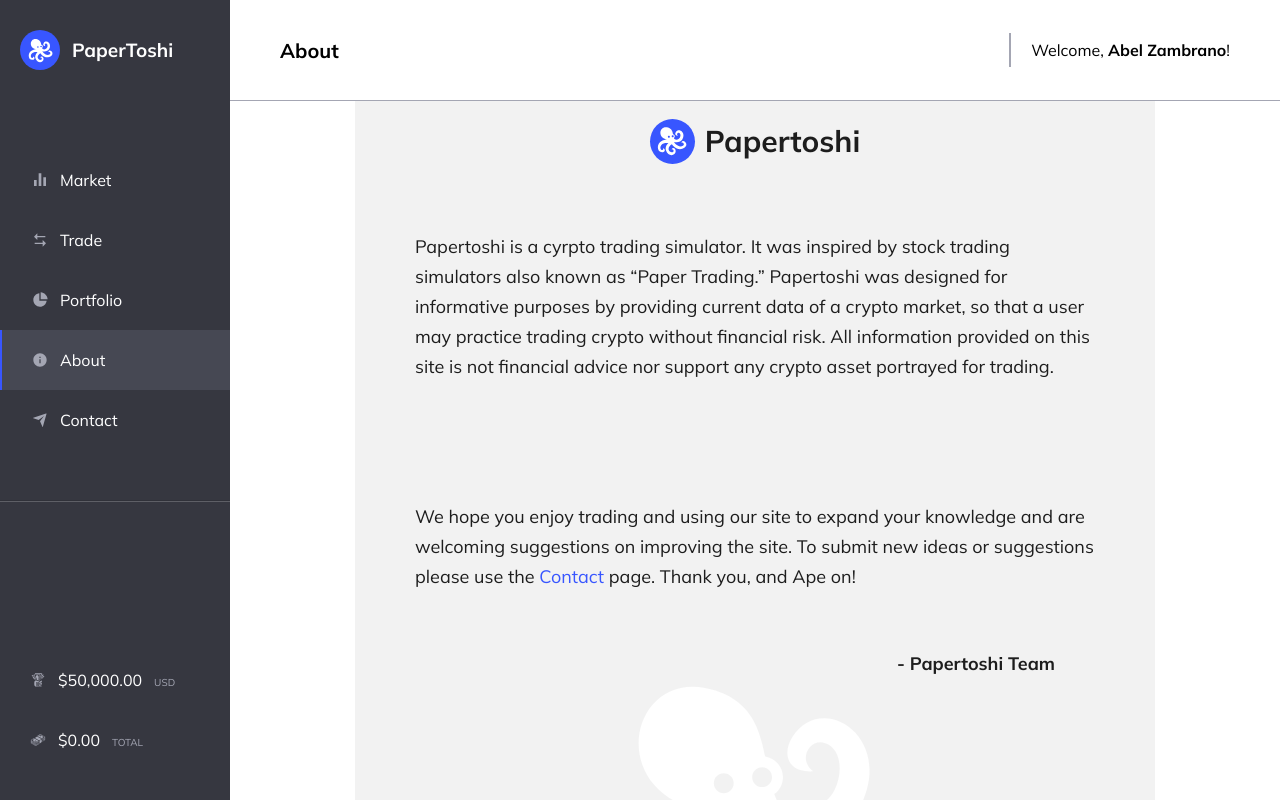
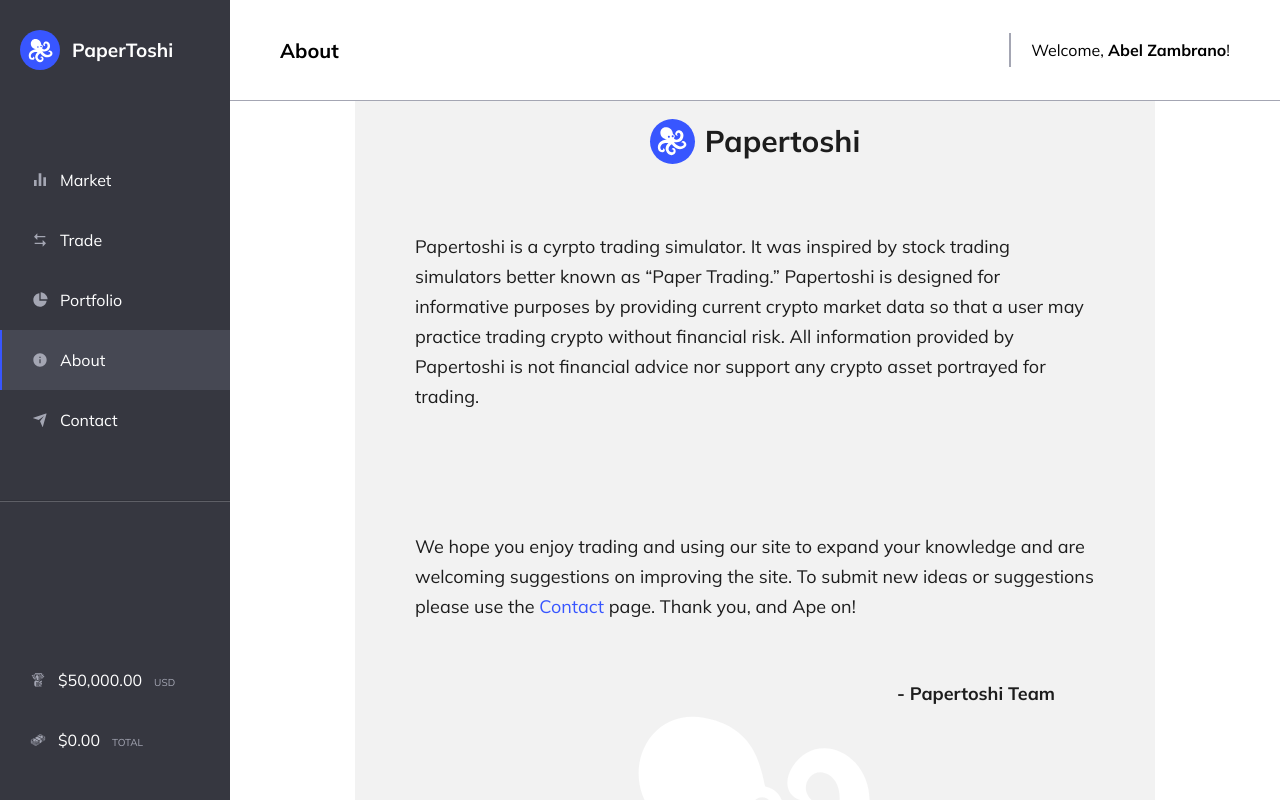
Before and after one commit to Abel-Zambrano/papertoshi, a Next.js app: page /about in a window 1280 px wide. Built offline with nearby package versions, Linux system fonts and the light colour scheme.

Commit message:
update about

```diff
--- a/components/AboutInfo.tsx
+++ b/components/AboutInfo.tsx
@@ -109,11 +109,11 @@ export default function AboutInfo() {
         <MyLogo />
         <Info>
           Papertoshi is a cyrpto trading simulator. It was inspired by stock
-          trading simulators also known as “Paper Trading.” Papertoshi was
-          designed for informative purposes by providing current data of a
-          crypto market, so that a user may practice trading crypto without
-          financial risk. All information provided on this site is not financial
-          advice nor support any crypto asset portrayed for trading.
+          trading simulators better known as “Paper Trading.” Papertoshi is
+          designed for informative purposes by providing current crypto market
+          data so that a user may practice trading crypto without financial
+          risk. All information provided by Papertoshi is not financial advice
+          nor support any crypto asset portrayed for trading.
         </Info>
         <Info>
           We hope you enjoy trading and using our site to expand your knowledge
```
